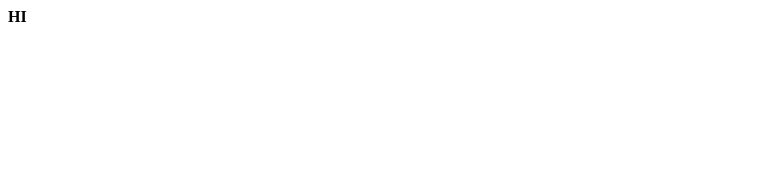
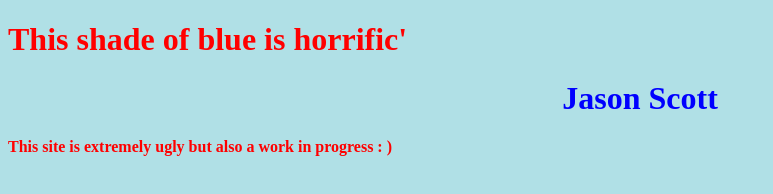
Before and after one commit to Scott-Jason/Scott-Jason.github.io, a plain HTML site: page index.html in a window 1280 px wide. Shown: the whole page, without its empty margins (0-773 px from the left). Drawn offline with Linux system fonts and the light colour scheme.

Commit message:
added start to a css style and brief outline of what i want for this proj

```diff
--- a/index.html
+++ b/index.html
@@ -1,3 +1,79 @@
+<!DOCTYPE html>
+<html lang="en">
 <html>
-    <b> HI </b>
+    <head>
+        <link rel="stylesheet" href="style.css">
+        <meta name="viewport" content="width=device-width, initial-scale=1.0">
+
+        <!--
+        GOALS:
+        make it decent on mobile / scaling webpage size
+        add favicon of small cat
+        add buttons at top that take you to part of the site Work Experience Proj hobbies
+        add more to the style CSS page
+
+
+        -->
+
+        <title> Jason Site </title>
+    </head>
+    <body>
+        <h1 style="color:red;"> This shade of blue is horrific' </h1>
+        <div class="centered">
+            <h1> Jason Scott </h1>
+
+        </div>
+        <b style="color:red;">
+
+            This site is extremely ugly but also a work in progress : )
+
+            <!--
+
+            Ideas :
+
+            - Use bookmakrs to go to different parts of the website
+            - add small favicon of iconic cat photo
+
+
+            Use the style attribute for styling HTML elements
+            Use background-color for background color
+            Use color for text colors
+            Use font-family for text fonts
+            Use font-size for text sizes
+            Use text-align for text alignment
+
+            style keyword adds some CSS to a tag
+            <pre> preserves white spece in this text </pre>
+            <br> line break, doesnt have an ending tag
+            (p) paragraph
+            (b) bold
+            (h1) headings h1 - h6
+            (a href="https://www.w3schools.com">This is a link ) links
+            (img src="w3schools.jpg" alt="W3Schools.com" width="104" height="142"> image
+
+            <p title="I'm a tooltip">Mouse over this paragraph, to display the title attribute as a tooltip.</p>  pretty cool mouse over thing
+            All HTML elements can have attributes
+            The href attribute of <a> specifies the URL of the page the link goes to
+            The src attribute of <img> specifies the path to the image to be displayed
+            The width and height attributes of <img> provide size information for images
+            The alt attribute of <img> provides an alternate text for an image
+            The style attribute is used to add styles to an element, such as color, font, size, and more
+            The lang attribute of the <html> tag declares the language of the Web page
+            The title attribute defines some extra information about an element
+
+
+
+
+
+
+
+
+
+            -->
+
+
+
+
+        </b>
+    </body>
 </html>
--- /dev/null
+++ b/style.css
@@ -0,0 +1,13 @@
+body {
+  background-color: powderblue;
+}
+h1 {
+  color: blue;
+}
+p {
+  color: red;
+}
+
+.centered {
+  text-align: center;
+}
```
Also changed, not shown: 1 other file.
